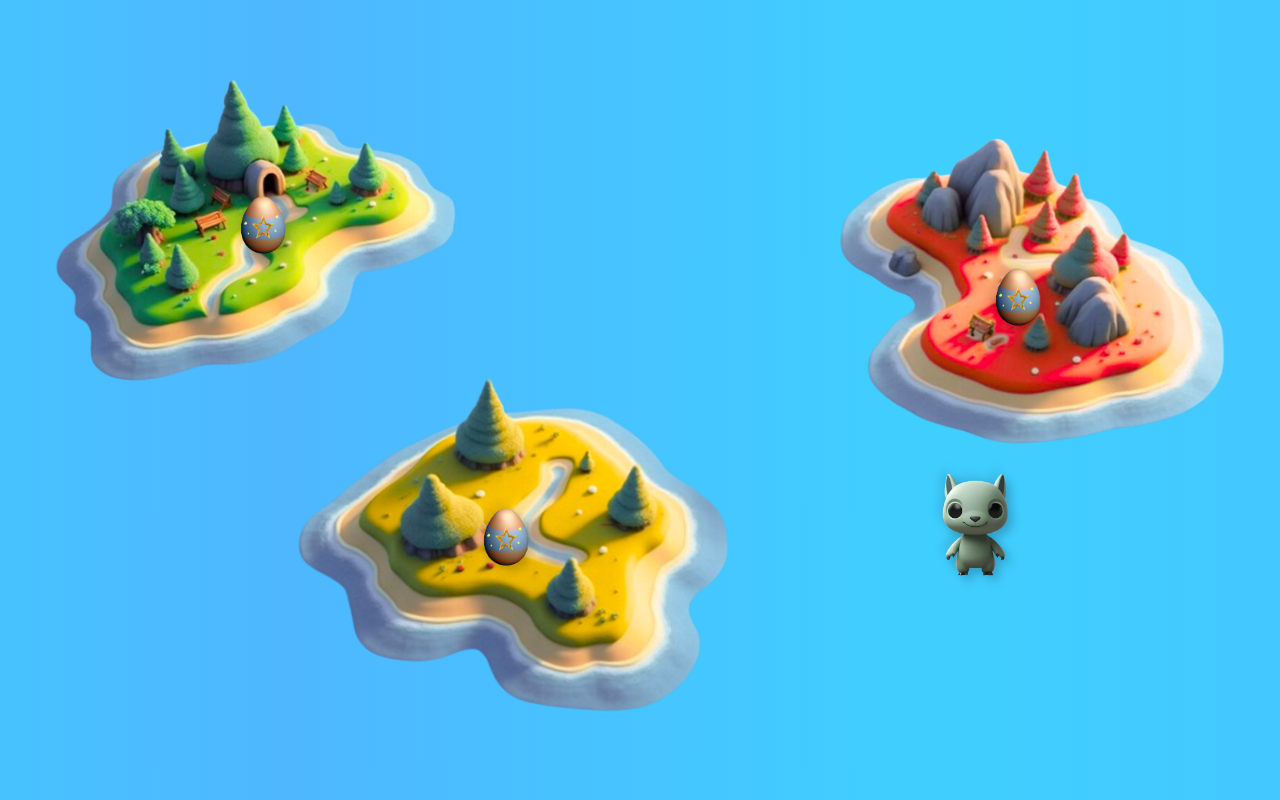
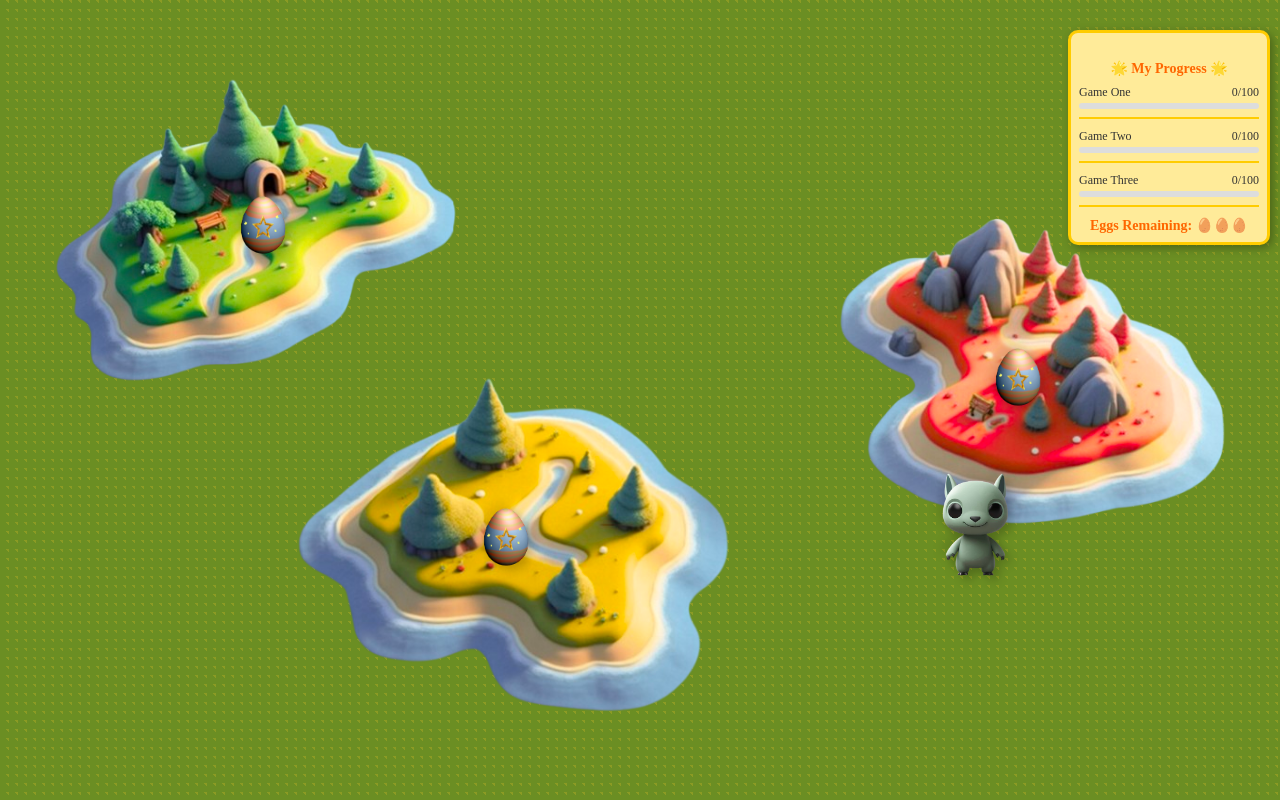
Before and after one commit to cmpt322-2025sp/project-404-not-found, a React (Create React App) app in the folder frontend/: page / in a window 1280 px wide. Built offline with nearby package versions, Linux system fonts and the light colour scheme.

Commit message:
arogya: modal score, progress bar, conditional egg display

```diff
--- a/frontend/src/App.jsx
+++ b/frontend/src/App.jsx
@@ -3,9 +3,23 @@ import React, { useState } from "react"
 import Playground from "./components/Playground"
 import Character from "./components/Character"
 import Egg from "./components/Egg"
+import ProgressBar from "./components/ProgressBar"
 import { character_speed, character_dimension, character_initial_position, island_positions } from "./Const"
 
 const App = () => {
+
+    // Score Data
+    const [scores, setScores] = useState({
+        "Game One": 0,
+        "Game Two": 0,
+        "Game Three": 0
+    })
+    const handleScoreFromEgg = (game, score) => {
+        setScores((prevScores) => ({
+          ...prevScores,
+          [game]: score,
+        }))
+    }
 
 
     const getPixelPosition = (vw, vh) => {
@@ -88,9 +102,16 @@ const App = () => {
     return (
         <Playground>
             <Character position={character_position} movePlayer={movePlayer} ></Character>
-            <Egg position={object_1_position} is_colliding={is_colliding_1} game="Game One" />
-            <Egg position={object_2_position} is_colliding={is_colliding_2} game="Game Two" />
-            <Egg position={object_3_position} is_colliding={is_colliding_3} game="Game Three" />
+            {scores["Game One"] === 0 && (
+                <Egg position={object_1_position} is_colliding={is_colliding_1} game="Game One" onScore={handleScoreFromEgg} />
+            )}
+            {scores["Game Two"] === 0 && (
+                <Egg position={object_2_position} is_colliding={is_colliding_2} game="Game Two" onScore={handleScoreFromEgg} />
+            )}
+            {scores["Game Three"] === 0 && (
+                <Egg position={object_3_position} is_colliding={is_colliding_3} game="Game Three" onScore={handleScoreFromEgg} />
+            )}
+            <ProgressBar scores={scores}></ProgressBar>
         </Playground>
     );
 }
--- a/frontend/src/Const.jsx
+++ b/frontend/src/Const.jsx
@@ -3,7 +3,7 @@ const character_dimension = 150
 const character_initial_position = { top: 450, left: 900 }
 const egg_dimension = 120
 
-const island_positions = {"greenIsland":{top:1,left:1}, "redIsland":{top:10,left:60}, "yellowIsland":{top:40,left:20}}
+const island_positions = {"greenIsland":{top:1,left:1}, "redIsland":{top:20,left:60}, "yellowIsland":{top:40,left:20}}
 
 export {
     character_speed,
--- a/frontend/src/components/Character.jsx
+++ b/frontend/src/components/Character.jsx
@@ -13,7 +13,7 @@ const Character = ({ position, movePlayer }) => {
         return () => {
             window.removeEventListener("keydown", handleKeyPress)
         }
-    }, [])
+    })
 
     return(
         <img
@@ -28,6 +28,7 @@ const Character = ({ position, movePlayer }) => {
                 objectFit: "cover",
                 transition: "top 0.5s cubic-bezier(0.25, 0.8, 0.25, 1), left 0.5s cubic-bezier(0.25, 0.8, 0.25, 1)",
                 filter: "drop-shadow(5px 5px 5px rgba(0, 0, 0, 0.2)) drop-shadow(-5px -5px 5px rgba(0, 0, 0, 0.1))",
+                // filter: "drop-shadow(0px 20px 40px rgba(0, 0, 0, 0.7)) drop-shadow(0px 15px 30px rgba(0, 0, 0, 0.6)) drop-shadow(0px 10px 20px rgba(0, 0, 0, 0.5))",
                 zIndex: 2
             }}
         />
--- a/frontend/src/components/Egg.jsx
+++ b/frontend/src/components/Egg.jsx
@@ -5,7 +5,7 @@ import Modal from 'react-modal';
 
 import TestGame from "./games/TestGame"
 
-const Egg = ({ position, is_colliding, game }) => {
+const Egg = ({ position, is_colliding, game, onScore }) => {
 
     const [isPopupOpen, setIsPopupOpen] = useState(false)
 
@@ -16,16 +16,21 @@ const Egg = ({ position, is_colliding, game }) => {
         setIsPopupOpen(false)
     }
 
+    const handleScoreSubmission = (gameScore) => {
+        setIsPopupOpen(false)
+        onScore(game, gameScore)
+    }
+
     let gameTitle = game
 
     const renderGame = () => {
         switch (game) {
             case 'Game One':
-                return <TestGame />
+                return <p>NO GAMES ATTACHED</p>
             case 'Game Two':
-                return <TestGame />
+                return <p>NO GAMES ATTACHED</p>
             case 'Game Three':
-                return <TestGame />
+                return <TestGame onScoreSubmission={handleScoreSubmission} />
             default:
                 return null
         }
--- a/frontend/src/components/Playground.jsx
+++ b/frontend/src/components/Playground.jsx
@@ -48,13 +48,12 @@ const playgroundStyle = {
     width: "100%",
     height: "100%",
     overflow: "hidden",
-    // backgroundColor: "skyblue"
-    background: `
-        linear-gradient(90deg, rgba(0, 191, 255, 0.5) 25%, rgba(30, 144, 255, 0.5) 50%, rgba(0, 191, 255, 0.5) 75%),
-        linear-gradient(90deg, rgba(0, 191, 255, 0.5) 25%, rgba(30, 144, 255, 0.5) 50%, rgba(0, 191, 255, 0.5) 75%)
-    `, // Blue gradient
-    backgroundSize: "200% 100%", // Makes the gradient large enough to animate
-    animation: "flowingWater 3s ease infinite", // Animation to move the gradient
+    background: `repeating-linear-gradient(45deg,
+        #6b8e23,
+        #6b8e23 10px,
+        #8b9b24 10px,
+        #8b9b24 20px)`,
+    backgroundSize: "9px 9px"
 };
 
 const style = `
@@ -63,18 +62,6 @@ const style = `
         height: auto;
         position: absolute;
         filter: "drop-shadow(0px 40px 60px rgba(0, 0, 0, 1)) drop-shadow(0px 30px 50px rgba(0, 0, 0, 1))",
-    }
-
-    @keyframes flowingWater {
-        0% {
-            background-position: 0% 0%, 100% 0%;
-        }
-        50% {
-            background-position: 50% 0%, 150% 0%;
-        }
-        100% {
-            background-position: 100% 0%, 200% 0%;
-        }
     }
 `;
 
--- /dev/null
+++ b/frontend/src/components/ProgressBar.jsx
@@ -0,0 +1,94 @@
+import React from "react"
+
+const ProgressBar = ({ scores }) => {
+    const totalGames = Object.keys(scores).length
+    const eggsCollected = Object.values(scores).filter(score => score > 0).length
+    const eggsRemaining = totalGames - eggsCollected
+
+    return (
+        <div style={containerStyle}>
+            <h4 style={titleStyle}>🌟 My Progress 🌟</h4>
+            {Object.entries(scores).map(([game, score]) => (
+                <div key={game} style={gameContainerStyle}>
+                    <div style={labelStyle}>
+                        <span>{game}</span>
+                        <span>{score}/100</span>
+                    </div>
+                    <div style={progressBarBackgroundStyle}>
+                        <div style={{
+                            height: "100%",
+                            width: `${score}%`,
+                            backgroundColor: score > 50 ? "#4caf50":"#ffcc00",
+                            borderRadius: "3px",
+                            transition: "2s",
+                            boxShadow: "0px 0px 8px rgba(0, 0, 0, 0.3)"
+                        }}></div>
+                    </div>
+                    <div style={dividerStyle}></div>
+                </div>
+            ))}
+            <div style={eggStyle}>
+                {eggsRemaining > 0 && `Eggs Remaining: ${"🥚".repeat(eggsRemaining)}`}
+            </div>
+        </div>
+    )
+}
+
+const containerStyle = {
+    width: "100%",
+    maxWidth: "180px",
+    margin: "0 auto",
+    padding: "8px",
+    border: "3px solid #ffcc00",
+    borderRadius: "10px",
+    backgroundColor: "#ffeb99",
+    position: "fixed",
+    right: "10px",
+    top: "30px",
+    boxShadow: "3px 3px 10px rgba(0, 0, 0, 0.3)",
+    textAlign: "center"
+}
+
+const titleStyle = {
+    textAlign: "center",
+    marginBottom: "8px",
+    fontSize: "14px",
+    color: "#ff6600",
+    fontWeight: "bold"
+}
+
+const gameContainerStyle = {
+    marginBottom: "10px"
+}
+
+const labelStyle = {
+    display: "flex",
+    justifyContent: "space-between",
+    marginBottom: "3px",
+    fontSize: "12px",
+    color: "#333"
+}
+
+const progressBarBackgroundStyle = {
+    height: "6px",
+    width: "100%",
+    backgroundColor: "#ddd",
+    borderRadius: "3px",
+    position: "relative",
+    overflow: "hidden"
+}
+
+const dividerStyle = {
+    height: "2px",
+    backgroundColor: "#ffcc00",
+    margin: "8px 0"
+}
+
+const eggStyle = {
+    marginTop: "10px",
+    fontSize: "14px",
+    color: "#ff6600",
+    fontWeight: "bold"
+}
+
+export default ProgressBar
--- a/frontend/src/components/games/TestGame.jsx
+++ b/frontend/src/components/games/TestGame.jsx
@@ -1,7 +1,45 @@
-const TestGame = () => {
+import React, { useState } from 'react'
+
+const TestGame = ({ onScoreSubmission }) => {
+    const [score, setScore] = useState(0)
+    const [gameCompleted, setGameCompleted] = useState(false)
+
+    const incrementScore = () => {
+        setScore(score + 10)
+    }
+
+    const decrementScore = () => {
+        setScore(score - 10)
+    }
+
+    const endGame = () => {
+        setGameCompleted(true)
+    }
+
+    const submitScore = () => {
+        onScoreSubmission(score)
+    }
+
     return (
         <div>
-            This is test game.
+            {!gameCompleted ? (
+                <>
+                    <h1>This is Test Game</h1>
+                    <div className="score">
+                        <p>Score: {score}</p>
+                    </div>
+                    <div>
+                        <button onClick={incrementScore}>+</button>
+                        <button onClick={decrementScore}>-</button>
+                    </div>
+                    <button onClick={endGame}>Done</button>
+                </>
+            ) : (
+                <div>
+                    <h1>Game Completed!</h1>
+                    <button onClick={submitScore}>Submit Score</button>
+                </div>
+            )}
         </div>
     )
 }
```
